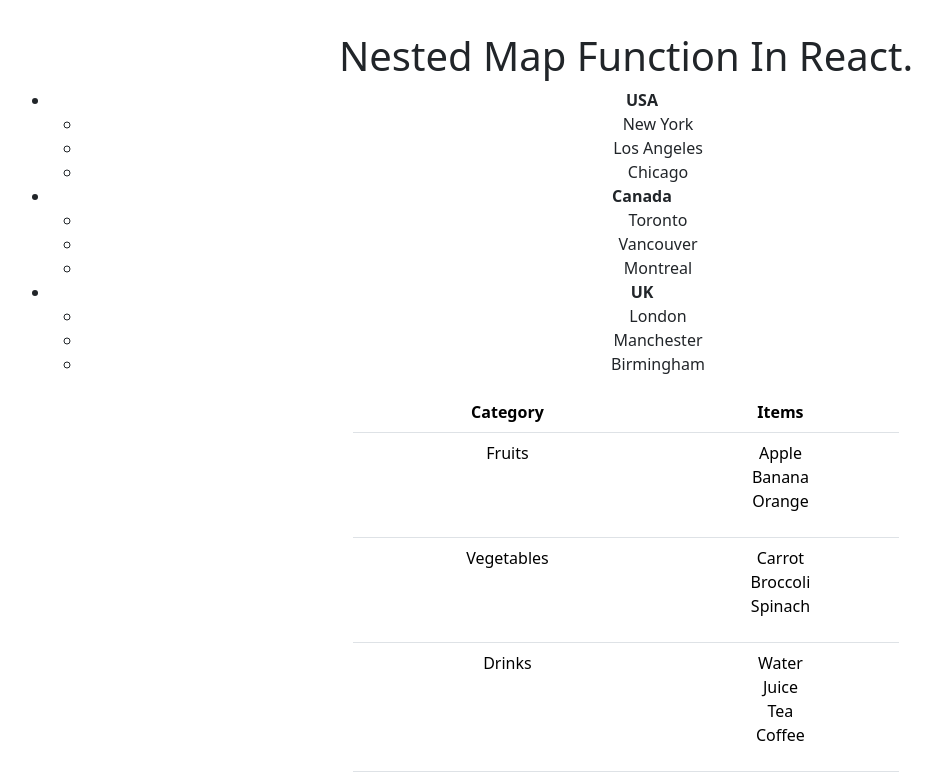
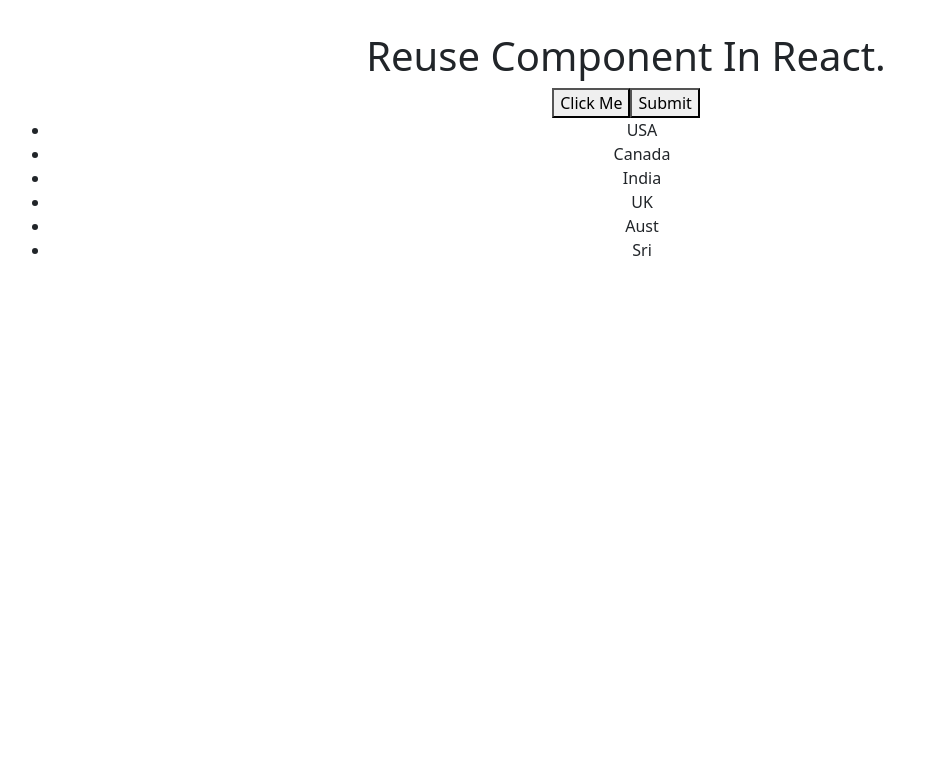
Before and after one commit to codes4education/reactjs_tutorials, a React (Create React App) app: page / in a window 1280 px wide. Shown: the top 780 px of the page, without its empty margins (14-956 px from the left). Built offline with nearby package versions, Linux system fonts and the light colour scheme.

Commit message:
reuse-component

```diff
--- a/src/App.js
+++ b/src/App.js
@@ -1,78 +1,28 @@
 import React from "react";
 import "./App.css";
-import { Table, Container, Row, Col } from "react-bootstrap";
+import ReusableButton from "./ReusableButton";
+import ReusableList from "./ReusableList";
 
 function App() {
   // Example 1
-  const countriesWithCities = [
-    {
-      country: "USA",
-      cities: ["New York", "Los Angeles", "Chicago"],
-    },
-    {
-      country: "Canada",
-      cities: ["Toronto", "Vancouver", "Montreal"],
-    },
-    {
-      country: "UK",
-      cities: ["London", "Manchester", "Birmingham"],
-    },
-  ];
+  const handleButtonClick = () => {
+    console.log("Button Clicked!");
+  };
 
   // Example 2
-  const nestedData = [
-    { category: "Fruits", items: ["Apple", "Banana", "Orange"] },
-    { category: "Vegetables", items: ["Carrot", "Broccoli", "Spinach"] },
-    { category: "Drinks", items: ["Water", "Juice", "Tea", "Coffee"] },
-  ];
+  const countries = ["USA", "Canada", "India", "UK", "Aust", "Sri"];
+
   return (
     <>
       <div className="App">
-        <h1>Nested Map Function In React.</h1>
+        <h1>Reuse Component In React.</h1>
 
         {/* Example 1 */}
-        <ul>
-          {countriesWithCities.map((countryObj, index) => (
-            <li key={index}>
-              <b>{countryObj.country}</b>
-              <ul>
-                {countryObj.cities.map((city, cityIndex) => (
-                  <li key={cityIndex}>{city}</li>
-                ))}
-              </ul>
-            </li>
-          ))}
-        </ul>
+        <ReusableButton text="Click Me" onClick={handleButtonClick} />
+        <ReusableButton text="Submit" onClick={handleButtonClick} />
 
         {/* Example 2 */}
-        <Container>
-          <Row>
-            <Col md={{ span: 6, offset: 3 }}>
-              <Table className="table">
-                <thead>
-                  <tr>
-                    <th>Category</th>
-                    <th>Items</th>
-                  </tr>
-                </thead>
-                <tbody>
-                  {nestedData.map((data, index) => (
-                    <tr key={index}>
-                      <td>{data.category}</td>
-                      <td>
-                        <ul className="list-unstyled">
-                          {data.items.map((item, itemIndex) => (
-                            <li key={itemIndex}>{item}</li>
-                          ))}
-                        </ul>
-                      </td>
-                    </tr>
-                  ))}
-                </tbody>
-              </Table>
-            </Col>
-          </Row>
-        </Container>
+        <ReusableList items={countries} />
       </div>
     </>
   );
--- /dev/null
+++ b/src/ReusableButton.js
@@ -0,0 +1,5 @@
+import React from "react";
+
+export default function ReusableButton({ text, onClick }) {
+  return <button onClick={onClick}>{text}</button>;
+}
--- /dev/null
+++ b/src/ReusableList.js
@@ -0,0 +1,11 @@
+import React from "react";
+
+export default function ReusableList({ items }) {
+  return (
+    <ul>
+      {items.map((item, index) => (
+        <li key={index}>{item}</li>
+      ))}
+    </ul>
+  );
+}
```
